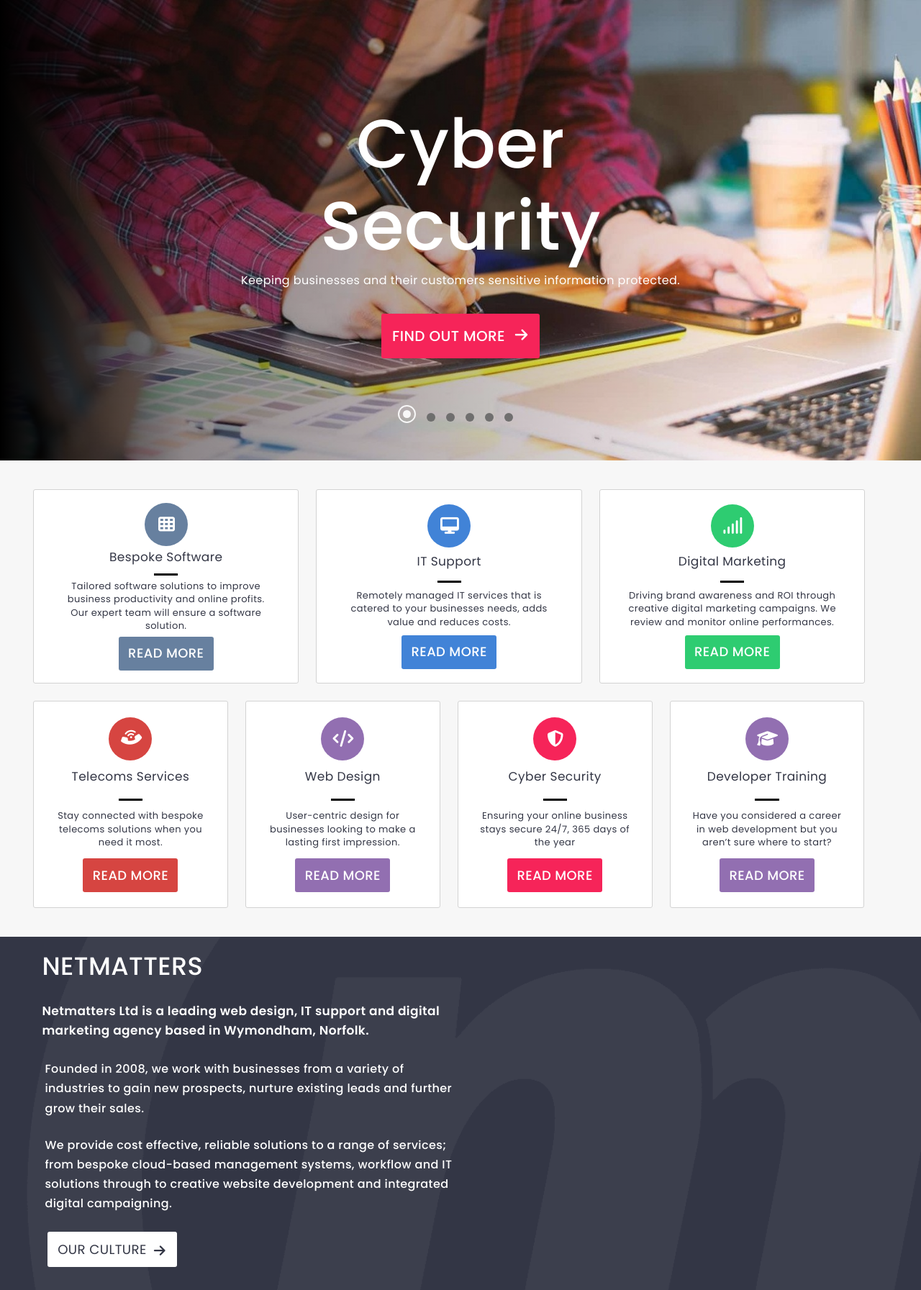
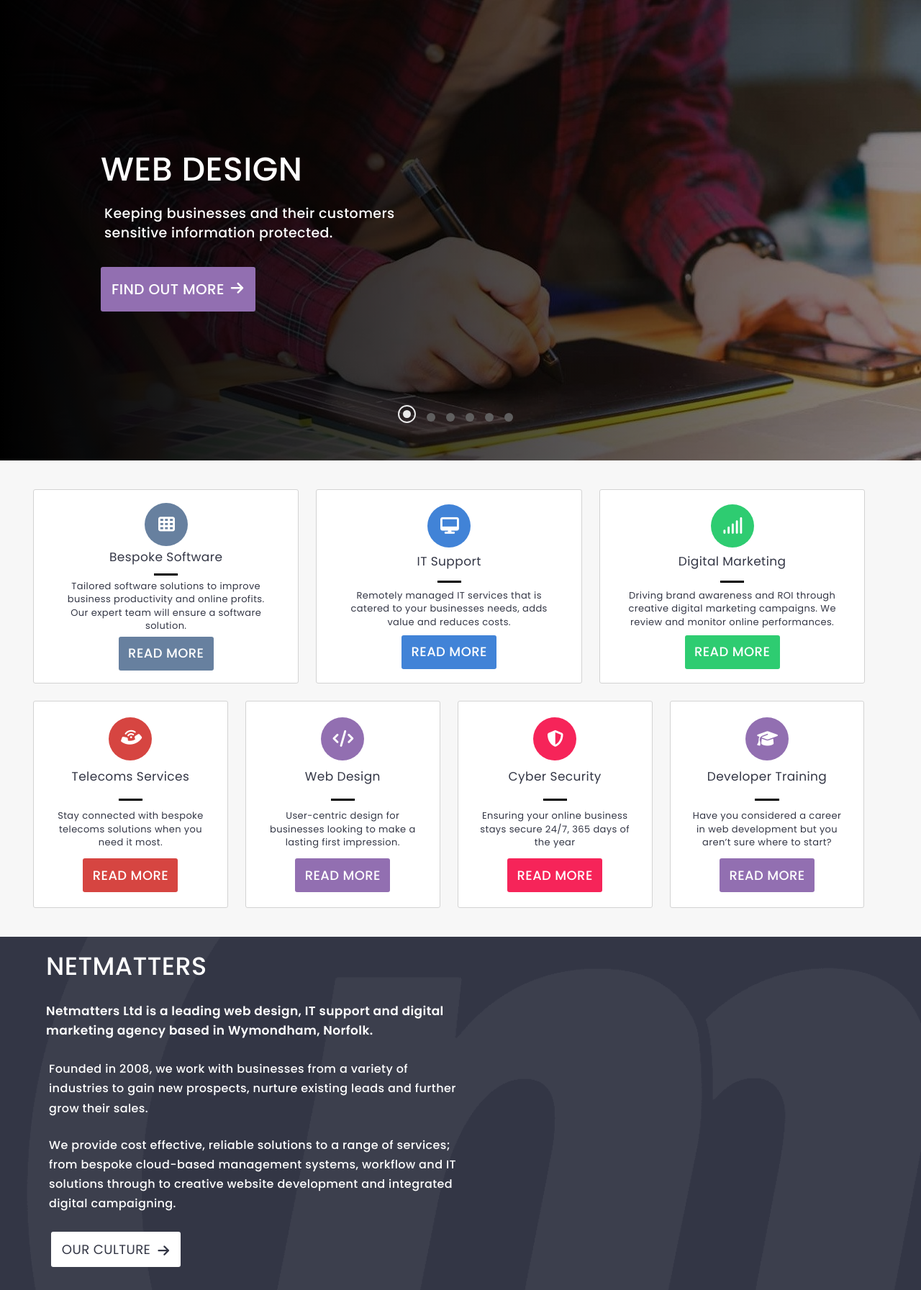
Before and after one commit to jwood91/Netmatters-Reflection, a PHP site: page / in a window 1280 px wide. Shown: the part 202-1995 px from the top of the page at 72% size. Run offline with PHP 8.4, Linux system fonts and the light colour scheme; some libraries are stand-ins or nearby versions; some web fonts are replaced.

Commit message:
slider completed

```diff
--- a/index.html
+++ b/index.html
@@ -184,64 +184,58 @@
 
           <div id="image-slider-container" class="slider">
                 <div>
-              <div class="image-inner">
-                <h1>Cyber Security</h1>
+                  <div class="image-inner slide-design slide-alt-design">
+                    <h1>Web Design</h1>
                     <p>Keeping businesses and their customers sensitive information
                         protected.</p>
-
-                <a href="#" id="cyber-btn">FIND OUT MORE
+                    <a href="#" id="btn-design">FIND OUT MORE
                     <span class="icon-arrow-right2"></span></a>
                   </div>
               </div>
               <div>
-            <div class="image-inner">
-                <h1>slide 2</h1>
+                <div class="image-inner slide-it slide-alt-it">
+                    <h1>IT Support</h1>
                     <p>Keeping businesses and their customers sensitive information
                         protected.</p>
-
-                <a href="#" id="cyber-btn">FIND OUT MORE
+                    <a href="#" id="it">FIND OUT MORE
                     <span class="icon-arrow-right2"></span></a>
                 </div>
               </div>
               <div>
-            <div class="image-inner">
-                <h1>slide 3</h1>
+                <div class="image-inner  slide-telecoms slide-alt-telecoms">
+                    <h1>Telecoms Services</h1>
                     <p>Keeping businesses and their customers sensitive information
                         protected.</p>
-
-                <a href="#" id="cyber-btn">FIND OUT MORE
+                    <a href="#" id="btn-telecoms">FIND OUT MORE
                     <span class="icon-arrow-right2"></span></a>
                 </div>
               </div>
               <div>
-            <div class="image-inner">
-                <h1>slide 4</h1>
+                <div class="image-inner slide-software slide-alt-software">
+                    <h1>Bespoke Software</h1>
                     <p>Keeping businesses and their customers sensitive information
                         protected.</p>
-
-                <a href="#" id="cyber-btn">FIND OUT MORE
+                    <a href="#" id="btn-software">FIND OUT MORE
                     <span class="icon-arrow-right2"></span></a>
                 </div>
               </div>
 
 
               <div>
-            <div class="image-inner">
-                <h1>slide 5</h1>
+                <div class="image-inner slide-marketing slide-alt-marketing">
+                    <h1>Digital Marketing</h1>
                     <p>Keeping businesses and their customers sensitive information
                         protected.</p>
-
-                <a href="#" id="cyber-btn">FIND OUT MORE
+                    <a href="#" id="btn-digital">SEE HOW WE CAN HELP YOU
                     <span class="icon-arrow-right2"></span></a>
                 </div>
               </div>
               <div>
-            <div class="image-inner">
-                <h1>slide 6</h1>
+                <div class="image-inner slide-security  slide-alt-security">
+                    <h1>Cyber Security</h1>
                     <p>Keeping businesses and their customers sensitive information
                         protected.</p>
-
-                <a href="#" id="cyber-btn">FIND OUT MORE
+                    <a href="#" id="btn-cyber">FIND OUT MORE
                     <span class="icon-arrow-right2"></span></a>
                 </div>
               </div>
--- a/input_scss/main/_about-us-container.scss
+++ b/input_scss/main/_about-us-container.scss
@@ -25,7 +25,7 @@
 #about-text-container {
     display: flex;
     flex-direction: column;
-    margin: 0.8em 1.7em 0.5em 1em;
+    margin: 0.8em 1.5em 0.5em 1.5em;
     line-height: 1.7em;
     width: 100%;
     h1 {
--- a/input_scss/main/_latest-container.scss
+++ b/input_scss/main/_latest-container.scss
@@ -28,6 +28,6 @@
         font-weight: 600;
       }
     @include mq('xs'){
-      margin-left: 0.8em;
+      margin-left: 1.8em;
     }
 }
--- a/input_scss/main/_slick.scss
+++ b/input_scss/main/_slick.scss
@@ -1,6 +1,8 @@
 /* Slider */
 
 .slick-slider {
+    @include slider($theme-colors);
+    @include  slider-alt($theme-colors-alt)
     display: flex;
     position: relative;
     flex-direction: row;
@@ -19,6 +21,7 @@
     -webkit-tap-highlight-color: transparent;
 }
 .slick-list {
+  @include slider($theme-colors);
     overflow: hidden;
     display: flex;
     flex-direction: column;
@@ -69,11 +72,43 @@
         visibility: hidden;
     }
 }
+
+
+#slick-slide00 {
+  background: linear-gradient(to right, rgb(0,0,0), rgba(0,0,0,.45) 100%, transparent 85%),
+   url("../images/webdev.jpg");   }
+
+#slick-slide01 {
+  background: linear-gradient(to right, rgb(0,0,0), rgba(0,0,0,.45) 100%, transparent 85%),
+   url("../images/itsupport.jpg");}
+
+#slick-slide02 {
+  background: linear-gradient(to right, rgb(0,0,0), rgba(0,0,0,.45) 100%, transparent 85%),
+   url("../images/telecoms.jpg");}
+
+
+#slick-slide03 {
+  background: linear-gradient(to right, rgb(0,0,0), rgba(0,0,0,.45) 100%, transparent 85%),
+   url("../images/bespoke.jpg");}
+
+#slick-slide04 {
+  background: linear-gradient(to right, rgb(0,0,0), rgba(0,0,0,.45) 100%, transparent 85%),
+   url("../images/digital.jpg");}
+
+#slick-slide05 {
+  background: linear-gradient(to right, rgb(0,0,0), rgba(0,0,0,.45) 100%, transparent 85%),
+   url("../images/cyber.jpg");
+}
+
 .slick-slide {
+  background-position: center;
+  background-repeat: no-repeat;
+  background-size: cover;
   display: flex;
   flex-direction: row;
   height: 100%;
   width: 100%;
+  padding: 19px;
   align-items: center;
   justify-content: center;
   float: left;
@@ -107,21 +142,27 @@
   flex-direction: row;
   justify-content: center;
   flex-wrap: wrap;
-  width: 50%;
+  width: 100%;
   color: white;
   text-align: center;
-
   h1{
-    font-size: 95px;
+    font-size: 46px;
+    margin-bottom: 20px;
+    width: 100%;
+    text-transform: uppercase;
+  }
+  p {
+    font-size: 19px;
+    font-weight: 500;
+    padding: 0 5px 0 5px;
   }
   a {
           margin-top: 0.9em;
           padding-top: 0.84em;
+          padding: 0.84em 15px 0 15px;
           text-align: center;
-          background-color: #f62459;
-          border-color: #f62459;
           border-radius: 3px;
-          width: 11em;
+          width: auto;
           height: 3.08em;
           cursor: pointer;
           outline: none;
@@ -131,57 +172,39 @@
           .icon-arrow-right2 {
               font-size-adjust: auto;
               text-decoration: none;
-              margin-left: 7px;
+              text-align: center;
+              margin-left: 2px;
               min-height: 5px;
               min-width: 5px;
                   }
         }
 
+    @include mq('sm') {
+      width: 80%;
+    }
+    @include mq('md') {
+          min-width: 940px;
+          flex-direction: column;
+          justify-content: center;
+          align-items: flex-start;
+          h1 {
+            width: 60%;
+            text-align: left;
+          }
+          p {
+            width: 50%;
+            text-align: left;
+          }
+                      }
+
+    @include mq('lg') {
+      min-width: 1000px;
+
+}
 }
 
 
 
-#slick-slide00 {
-  background: linear-gradient(to right, rgb(0,0,0), rgba(0,0,0,.45) 20%, transparent 85%),
-   url("../images/webdev.jpg");
-   background-repeat: no-repeat;
-   background-size: cover;
-}
-
-#slick-slide01 {
-  background: linear-gradient(to right, rgb(0,0,0), rgba(0,0,0,.45) 20%, transparent 85%),
-   url("../images/itsupport.jpg");
-   background-repeat: no-repeat;
-   background-size: cover;
-}
-
-#slick-slide02 {
-  background: linear-gradient(to right, rgb(0,0,0), rgba(0,0,0,.45) 30%, transparent 85%),
-   url("../images/telecoms.jpg");
-   background-repeat: no-repeat;
-   background-size: cover;
-}
-
-#slick-slide03 {
-  background: linear-gradient(to right, rgb(0,0,0), rgba(0,0,0,.45) 30%, transparent 85%),
-   url("../images/bespoke.jpg");
-   background-repeat: no-repeat;
-   background-size: cover;
-}
-
-#slick-slide04 {
-  background: linear-gradient(to right, rgb(0,0,0), rgba(0,0,0,.45) 30%, transparent 85%),
-   url("../images/digital.jpg");
-   background-repeat: no-repeat;
-   background-size: cover;
-}
-
-#slick-slide05 {
-  background: linear-gradient(to right, rgb(0,0,0), rgba(0,0,0,.45) 0%, transparent 85%),
-   url("../images/cyber.jpg");
-   background-repeat: no-repeat;
-   background-size: cover;
-}
 
 .slick-arrow.slick-hidden {
     display: none;
@@ -225,8 +248,5 @@
     }
     button:hover {
       background-color: white;
-
-
      }
-
-}
+ }
--- a/input_scss/utilities/_breakpoint-styles.scss
+++ b/input_scss/utilities/_breakpoint-styles.scss
@@ -1,34 +1,30 @@
 /* ========== XS Breakpoint =========== */
-#top-row, #image-inner, #content-inner, #about-text-container, #card-inner, #client-icons, #form-container, #footer-container, #partner-top-row, #partner-bottom-row, #latest-inner, .menu-list{
+#top-row, .image-inner, #content-inner, #about-text-container, #card-inner, #client-icons, #form-container, #footer-container, #partner-top-row, #partner-bottom-row, #latest-inner, .menu-list{
   @include mq('xs') {
   max-width: 700px !important;
   min-width: 320px !important;
   }
 }
 /* ============ SM Breakpoint =========== */
-#top-row, #image-inner, #content-inner, #about-text-container, #card-inner, #client-icons, #form-container, #footer-container, #partner-top-row, #partner-bottom-row, #latest-inner, .menu-list{
+#top-row, .image-inner, #content-inner, #about-text-container, #card-inner, #client-icons, #form-container, #footer-container, #partner-top-row, #partner-bottom-row, #latest-inner, .menu-list{
   @include mq('sm') {
   max-width: 720px !important;
-
-}
+  }
 }
 
 /* ============ md breakpoint styles ========== */
 
-#top-row, #image-inner, #content-inner, #about-text-container, #card-inner, #client-icons, #form-container, #footer-container, #partner-top-row, #partner-bottom-row, #latest-inner, #nav-main, .menu-list{
+#top-row, .image-inner, #content-inner, #about-text-container, #card-inner, #client-icons, #form-container, #footer-container, #partner-top-row, #partner-bottom-row, #latest-inner, #nav-main, .menu-list{
   @include mq('md') {
   max-width: 940px !important;
-
-}
+  }
 }
 
 /* ============ LG Breakpoint ===========*/
 
 
-#top-row, #image-inner, #content-inner, #about-text-container, #card-inner, #client-icons, #form-container, #footer-container, #partner-top-row, #partner-bottom-row, #latest-inner, #nav-main, .menu-list{
+#top-row, .image-inner, #content-inner, #about-text-container, #card-inner, #client-icons, #form-container, #footer-container, #partner-top-row, #partner-bottom-row, #latest-inner, #nav-main, .menu-list{
   @include mq('lg') {
   max-width: 1188px !important;
-
-
+  }
 }
-}
--- a/input_scss/utilities/_mixins.scss
+++ b/input_scss/utilities/_mixins.scss
@@ -128,3 +128,30 @@
         }
     }
   }
+
+@mixin slider($map) {
+  @each $theme, $item in $map {
+    .slide-#{$theme}{
+
+      a {
+        background-color: $item;
+        border-color: $item;
+        color: white;
+        }
+    }
+  }
+}
+
+@mixin slider-alt($map) {
+  @each $theme, $item in $map {
+    .slide-alt-#{$theme}{
+
+      a:hover {
+        background-color: $item;
+        border-color: $item;
+        text-decoration: none;
+
+        }
+    }
+  }
+}
--- a/input_scss/utilities/_variables.scss
+++ b/input_scss/utilities/_variables.scss
@@ -5,7 +5,7 @@ $theme-colors: (
     'telecoms': #d64541,
     'design': #926fb1,
     'security': #f62459,
-    );
+        );
 
 $theme-colors-alt: (
     'software': #526781,
--- a/output_css/style.css
+++ b/output_css/style.css
@@ -816,7 +816,7 @@ header {
 #about-text-container {
   display: flex;
   flex-direction: column;
-  margin: 0.8em 1.7em 0.5em 1em;
+  margin: 0.8em 1.5em 0.5em 1.5em;
   line-height: 1.7em;
   width: 100%;
 }
@@ -904,6 +904,78 @@ header {
   -webkit-tap-highlight-color: transparent;
 }
 
+.slick-slider .slide-software a {
+  background-color: #67809f;
+  border-color: #67809f;
+  color: white;
+}
+
+.slick-slider .slide-it a {
+  background-color: #4183d7;
+  border-color: #4183d7;
+  color: white;
+}
+
+.slick-slider .slide-marketing a {
+  background-color: #2ecc71;
+  border-color: #2ecc71;
+  color: white;
+}
+
+.slick-slider .slide-telecoms a {
+  background-color: #d64541;
+  border-color: #d64541;
+  color: white;
+}
+
+.slick-slider .slide-design a {
+  background-color: #926fb1;
+  border-color: #926fb1;
+  color: white;
+}
+
+.slick-slider .slide-security a {
+  background-color: #f62459;
+  border-color: #f62459;
+  color: white;
+}
+
+.slick-slider .slide-alt-software a:hover {
+  background-color: #526781;
+  border-color: #526781;
+  text-decoration: none;
+}
+
+.slick-slider .slide-alt-it a:hover {
+  background-color: #286abd;
+  border-color: #286abd;
+  text-decoration: none;
+}
+
+.slick-slider .slide-alt-marketing a:hover {
+  background-color: #25a25a;
+  border-color: #25a25a;
+  text-decoration: none;
+}
+
+.slick-slider .slide-alt-telecoms a:hover {
+  background-color: #bc2c28;
+  border-color: #bc2c28;
+  text-decoration: none;
+}
+
+.slick-slider .slide-alt-design a:hover {
+  background-color: #79539a;
+  border-color: #79539a;
+  text-decoration: none;
+}
+
+.slick-slider .slide-alt-security a:hover {
+  background-color: #de093f;
+  border-color: #de093f;
+  text-decoration: none;
+}
+
 .slick-list {
   overflow: hidden;
   display: flex;
@@ -912,6 +984,42 @@ header {
   width: 100%;
   margin: 0;
   padding: 0;
+}
+
+.slick-list .slide-software a {
+  background-color: #67809f;
+  border-color: #67809f;
+  color: white;
+}
+
+.slick-list .slide-it a {
+  background-color: #4183d7;
+  border-color: #4183d7;
+  color: white;
+}
+
+.slick-list .slide-marketing a {
+  background-color: #2ecc71;
+  border-color: #2ecc71;
+  color: white;
+}
+
+.slick-list .slide-telecoms a {
+  background-color: #d64541;
+  border-color: #d64541;
+  color: white;
+}
+
+.slick-list .slide-design a {
+  background-color: #926fb1;
+  border-color: #926fb1;
+  color: white;
+}
+
+.slick-list .slide-security a {
+  background-color: #f62459;
+  border-color: #f62459;
+  color: white;
 }
 
 .slick-list:focus {
@@ -956,11 +1064,39 @@ header {
   visibility: hidden;
 }
 
+#slick-slide00 {
+  background: linear-gradient(to right, black, rgba(0, 0, 0, 0.45) 100%, transparent 85%), url("../images/webdev.jpg");
+}
+
+#slick-slide01 {
+  background: linear-gradient(to right, black, rgba(0, 0, 0, 0.45) 100%, transparent 85%), url("../images/itsupport.jpg");
+}
+
+#slick-slide02 {
+  background: linear-gradient(to right, black, rgba(0, 0, 0, 0.45) 100%, transparent 85%), url("../images/telecoms.jpg");
+}
+
+#slick-slide03 {
+  background: linear-gradient(to right, black, rgba(0, 0, 0, 0.45) 100%, transparent 85%), url("../images/bespoke.jpg");
+}
+
+#slick-slide04 {
+  background: linear-gradient(to right, black, rgba(0, 0, 0, 0.45) 100%, transparent 85%), url("../images/digital.jpg");
+}
+
+#slick-slide05 {
+  background: linear-gradient(to right, black, rgba(0, 0, 0, 0.45) 100%, transparent 85%), url("../images/cyber.jpg");
+}
+
 .slick-slide {
+  background-position: center;
+  background-repeat: no-repeat;
+  background-size: cover;
   display: flex;
   flex-direction: row;
   height: 100%;
   width: 100%;
+  padding: 19px;
   align-items: center;
   justify-content: center;
   float: left;
@@ -994,23 +1130,31 @@ header {
   flex-direction: row;
   justify-content: center;
   flex-wrap: wrap;
-  width: 50%;
+  width: 100%;
   color: white;
   text-align: center;
 }
 
 .image-inner h1 {
-  font-size: 95px;
+  font-size: 46px;
+  margin-bottom: 20px;
+  width: 100%;
+  text-transform: uppercase;
+}
+
+.image-inner p {
+  font-size: 19px;
+  font-weight: 500;
+  padding: 0 5px 0 5px;
 }
 
 .image-inner a {
   margin-top: 0.9em;
   padding-top: 0.84em;
+  padding: 0.84em 15px 0 15px;
   text-align: center;
-  background-color: #f62459;
-  border-color: #f62459;
   border-radius: 3px;
-  width: 11em;
+  width: auto;
   height: 3.08em;
   cursor: pointer;
   outline: none;
@@ -1022,45 +1166,39 @@ header {
 .image-inner a .icon-arrow-right2 {
   font-size-adjust: auto;
   text-decoration: none;
-  margin-left: 7px;
+  text-align: center;
+  margin-left: 2px;
   min-height: 5px;
   min-width: 5px;
 }
 
-#slick-slide00 {
-  background: linear-gradient(to right, black, rgba(0, 0, 0, 0.45) 20%, transparent 85%), url("../images/webdev.jpg");
-  background-repeat: no-repeat;
-  background-size: cover;
-}
-
-#slick-slide01 {
-  background: linear-gradient(to right, black, rgba(0, 0, 0, 0.45) 20%, transparent 85%), url("../images/itsupport.jpg");
-  background-repeat: no-repeat;
-  background-size: cover;
-}
-
-#slick-slide02 {
-  background: linear-gradient(to right, black, rgba(0, 0, 0, 0.45) 30%, transparent 85%), url("../images/telecoms.jpg");
-  background-repeat: no-repeat;
-  background-size: cover;
-}
-
-#slick-slide03 {
-  background: linear-gradient(to right, black, rgba(0, 0, 0, 0.45) 30%, transparent 85%), url("../images/bespoke.jpg");
-  background-repeat: no-repeat;
-  background-size: cover;
-}
-
-#slick-slide04 {
-  background: linear-gradient(to right, black, rgba(0, 0, 0, 0.45) 30%, transparent 85%), url("../images/digital.jpg");
-  background-repeat: no-repeat;
-  background-size: cover;
-}
-
-#slick-slide05 {
-  background: linear-gradient(to right, black, rgba(0, 0, 0, 0.45) 0%, transparent 85%), url("../images/cyber.jpg");
-  background-repeat: no-repeat;
-  background-size: cover;
+@media (min-width: 768px) {
+  .image-inner {
+    width: 80%;
+  }
+}
+
+@media (min-width: 992px) {
+  .image-inner {
+    min-width: 940px;
+    flex-direction: column;
+    justify-content: center;
+    align-items: flex-start;
+  }
+  .image-inner h1 {
+    width: 60%;
+    text-align: left;
+  }
+  .image-inner p {
+    width: 50%;
+    text-align: left;
+  }
+}
+
+@media (min-width: 1260px) {
+  .image-inner {
+    min-width: 1000px;
+  }
 }
 
 .slick-arrow.slick-hidden {
@@ -1140,7 +1278,7 @@ header {
 
 @media (max-width: 767px) {
   #latest-inner {
-    margin-left: 0.8em;
+    margin-left: 1.8em;
   }
 }
 
@@ -2364,7 +2502,7 @@ header {
 
 /* ========== XS Breakpoint =========== */
 @media (max-width: 767px) {
-  #top-row, #image-inner, #content-inner, #about-text-container, #card-inner, #client-icons, #form-container, #footer-container, #partner-top-row, #partner-bottom-row, #latest-inner, .menu-list {
+  #top-row, .image-inner, #content-inner, #about-text-container, #card-inner, #client-icons, #form-container, #footer-container, #partner-top-row, #partner-bottom-row, #latest-inner, .menu-list {
     max-width: 700px !important;
     min-width: 320px !important;
   }
@@ -2372,21 +2510,21 @@ header {
 
 /* ============ SM Breakpoint =========== */
 @media (min-width: 768px) {
-  #top-row, #image-inner, #content-inner, #about-text-container, #card-inner, #client-icons, #form-container, #footer-container, #partner-top-row, #partner-bottom-row, #latest-inner, .menu-list {
+  #top-row, .image-inner, #content-inner, #about-text-container, #card-inner, #client-icons, #form-container, #footer-container, #partner-top-row, #partner-bottom-row, #latest-inner, .menu-list {
     max-width: 720px !important;
   }
 }
 
 /* ============ md breakpoint styles ========== */
 @media (min-width: 992px) {
-  #top-row, #image-inner, #content-inner, #about-text-container, #card-inner, #client-icons, #form-container, #footer-container, #partner-top-row, #partner-bottom-row, #latest-inner, #nav-main, .menu-list {
+  #top-row, .image-inner, #content-inner, #about-text-container, #card-inner, #client-icons, #form-container, #footer-container, #partner-top-row, #partner-bottom-row, #latest-inner, #nav-main, .menu-list {
     max-width: 940px !important;
   }
 }
 
 /* ============ LG Breakpoint ===========*/
 @media (min-width: 1260px) {
-  #top-row, #image-inner, #content-inner, #about-text-container, #card-inner, #client-icons, #form-container, #footer-container, #partner-top-row, #partner-bottom-row, #latest-inner, #nav-main, .menu-list {
+  #top-row, .image-inner, #content-inner, #about-text-container, #card-inner, #client-icons, #form-container, #footer-container, #partner-top-row, #partner-bottom-row, #latest-inner, #nav-main, .menu-list {
     max-width: 1188px !important;
   }
 }
```
Lines whose indentation alone changed are shown as unchanged.
